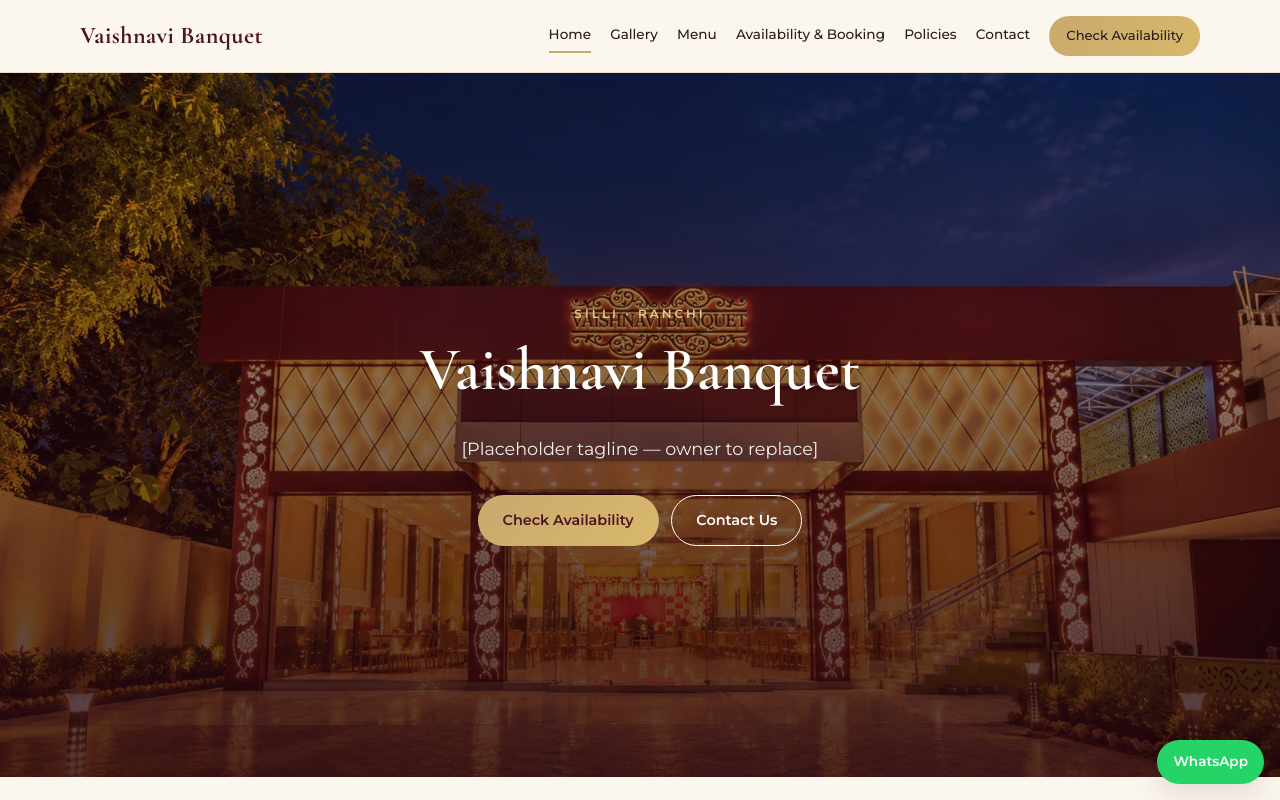
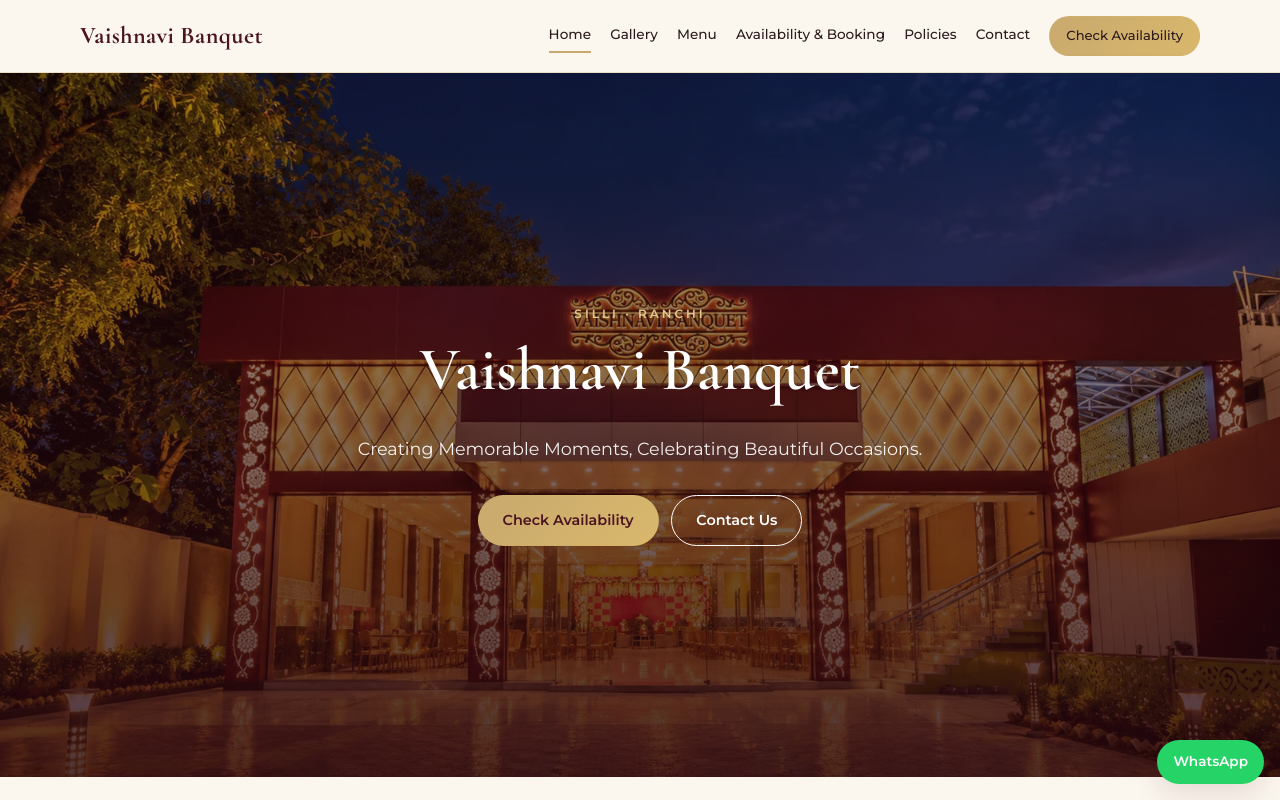
Before and after one commit to aavezusman-beep/try1, a plain HTML site: page index.html in a window 1280 px wide. Shown: the top 800 px of the page. Drawn offline with nearby package versions, Linux system fonts and the light colour scheme.

Commit message:
Update hero tagline in index.html

```diff
--- a/index.html
+++ b/index.html
@@ -33,7 +33,7 @@
   <div class="wrap">
     <p class="eyebrow">Silli &middot; Ranchi</p>
     <h1 data-bind="hero_title">Vaishnavi Banquet</h1>
-    <p class="tag" data-bind="hero_tagline">[Placeholder tagline — owner to replace]</p>
+    <p class="tag" data-bind="hero_tagline">Creating Memorable Moments, Celebrating Beautiful Occasions.</p>
     <div class="hero-actions">
       <a class="btn btn-gold" href="booking.html">Check Availability</a>
       <a class="btn btn-ghost" href="#contact" style="color:#fff;border-color:#fff">Contact Us</a>
```
